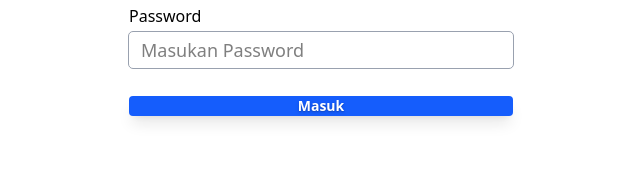
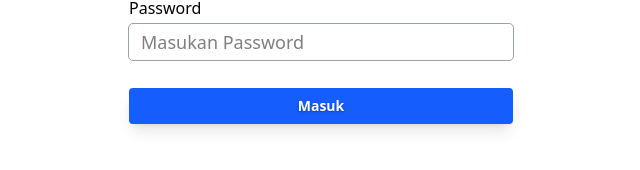
Before and after one commit to JonathanAlzndr/expert-system, a React (Vite) app in the folder fe/: page /login in a window 1280 px wide. Shown: the part 442-612 px from the top of the page, without its empty margins (319-959 px from the left). Built offline with nearby package versions, Linux system fonts and the light colour scheme.

Commit message:
style: LoginPage

```diff
--- a/fe/src/pages/LoginPage.jsx
+++ b/fe/src/pages/LoginPage.jsx
@@ -14,7 +14,9 @@ export default function LoginPage() {
             <br />
             <Input label={"password"} type={"text"} placeholder={"Password"} />
             <br />
-            <Button text={"Masuk"} color="blue" />
+            <div className="h-9 w-full">
+              <Button text={"Masuk"} color="blue" />
+            </div>
           </div>
         </div>
       </div>
```
